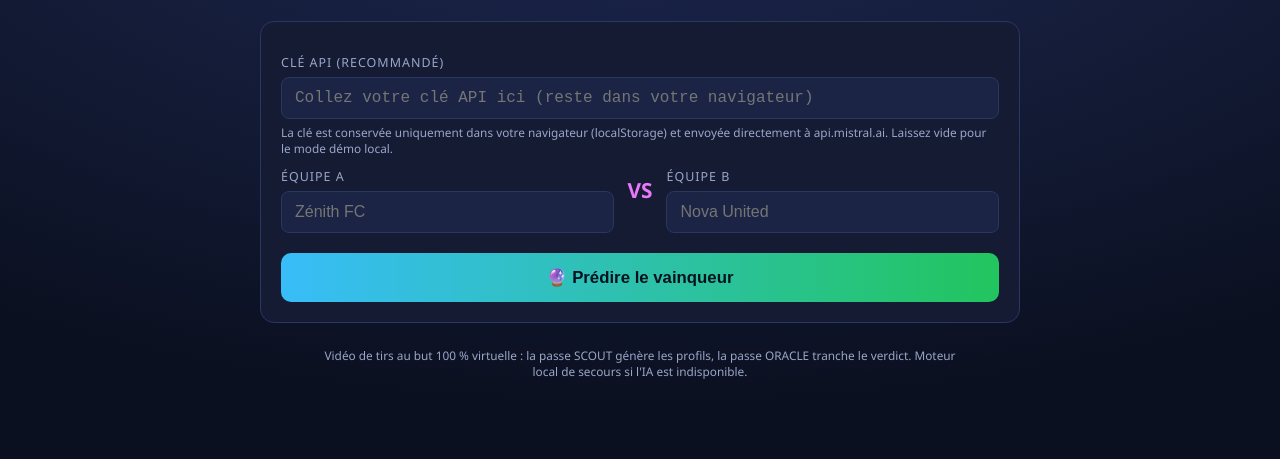
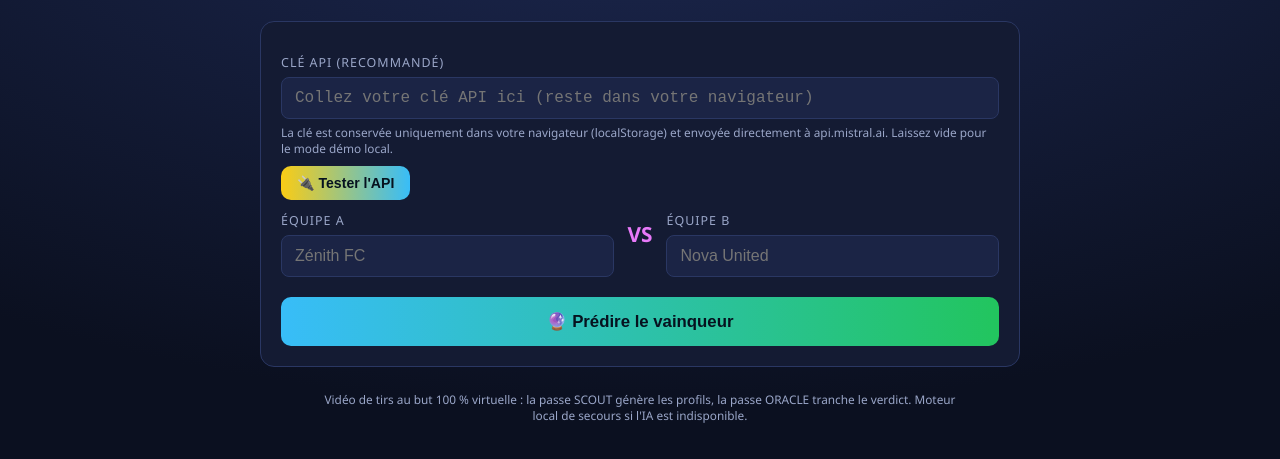
Before and after one commit to Simo2468/FIFA-penalty-virtuel-, a plain HTML site: page index.html in a window 1280 px wide. Shown: the part 91-550 px from the top of the page. Drawn offline with Linux system fonts and the light colour scheme.

Commit message:
Ajout du bouton tester l API
Co-authored-by: Simo2468 <Simo2468@users.noreply.github.com>

```diff
--- a/index.html
+++ b/index.html
@@ -90,6 +90,10 @@ button:disabled{opacity:.5;cursor:not-allowed;filter:none}
   <label class="etiquette" for="cle">Clé API (recommandé)</label>
   <input type="password" id="cle" placeholder="Collez votre clé API ici (reste dans votre navigateur)">
   <p class="aide">La clé est conservée uniquement dans votre navigateur (localStorage) et envoyée directement à api.mistral.ai. Laissez vide pour le mode démo local.</p>
+  <div style="margin-top:10px;display:flex;gap:10px;align-items:center;flex-wrap:wrap">
+    <button id="btnTest" type="button" style="width:auto;margin:0;padding:9px 16px;font-size:.88rem;background:linear-gradient(90deg,#facc15,#38bdf8)" onclick="testerApi()">🔌 Tester l'API</button>
+    <span id="statutTest" style="font-size:.83rem"></span>
+  </div>
 
   <div class="duo">
     <div>
@@ -288,6 +292,24 @@ async function lancer(){
   btn.disabled = false; btn.textContent = "🔮 Prédire le vainqueur";
 }
 
+async function testerApi(){
+  const cle = document.getElementById("cle").value.trim();
+  const st = document.getElementById("statutTest");
+  st.style.color = "var(--jaune)";
+  if (!cle) { st.textContent = "⛔ Collez d'abord votre clé API"; return; }
+  st.textContent = "⏳ Appel en cours…";
+  const t0 = performance.now();
+  try {
+    const rep = await appelLlm(cle, "Tu réponds en un seul mot.", "Réponds uniquement par OK", 0);
+    const ms = Math.round(performance.now() - t0);
+    st.style.color = "var(--vert)";
+    st.textContent = "✅ API fonctionnelle — réponse : « " + rep.trim().slice(0, 20) + " » en " + ms + " ms";
+  } catch (e) {
+    st.style.color = "var(--rouge)";
+    st.textContent = "⛔ Échec : " + e.message + (String(e.message).includes("fetch") || String(e.message).includes("Failed") ? " (réseau/CORS — lancez via python -m http.server)" : " (vérifiez la clé ou le nom du modèle)");
+  }
+}
+
 function attente(ms){ return new Promise(r => setTimeout(r, ms)); }
 function escapeHtml(s){ const d = document.createElement("div"); d.textContent = s; return d.innerHTML; }
 </script>
```
